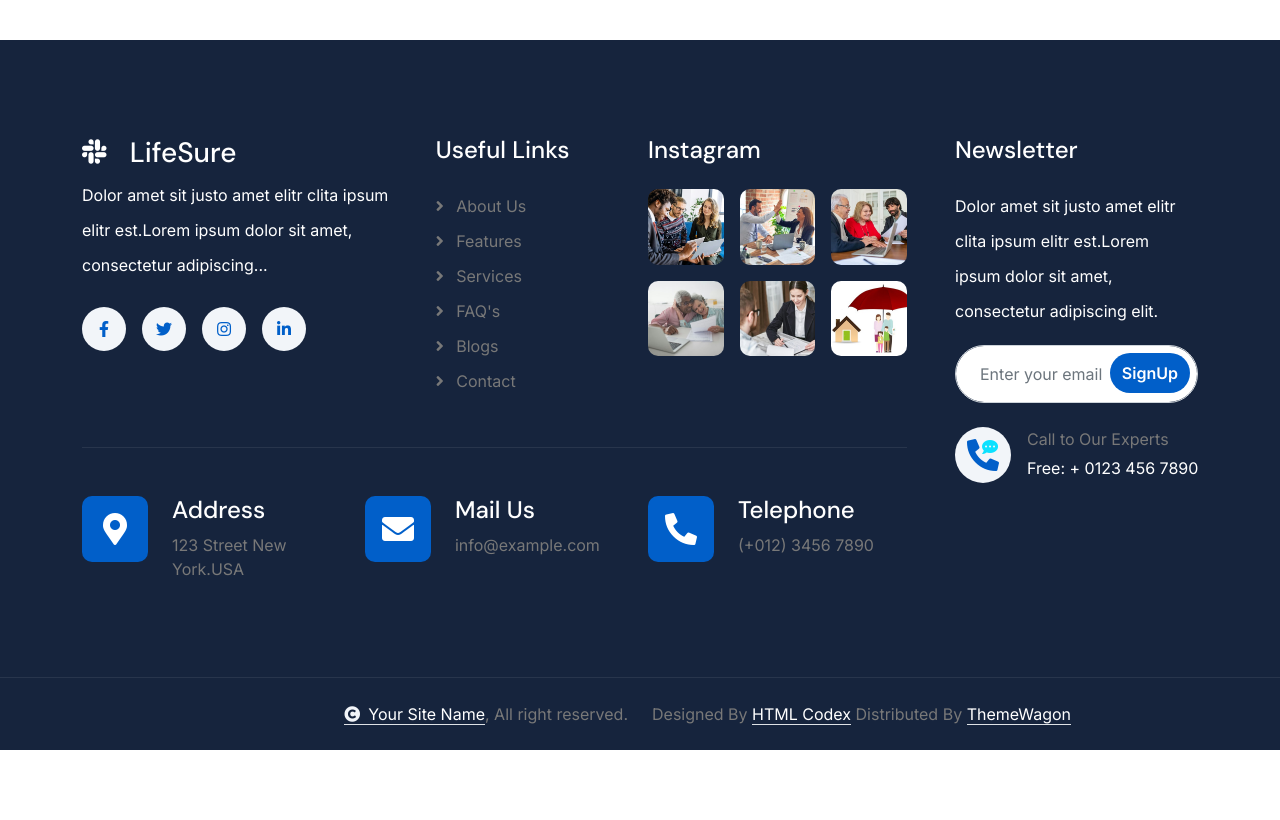
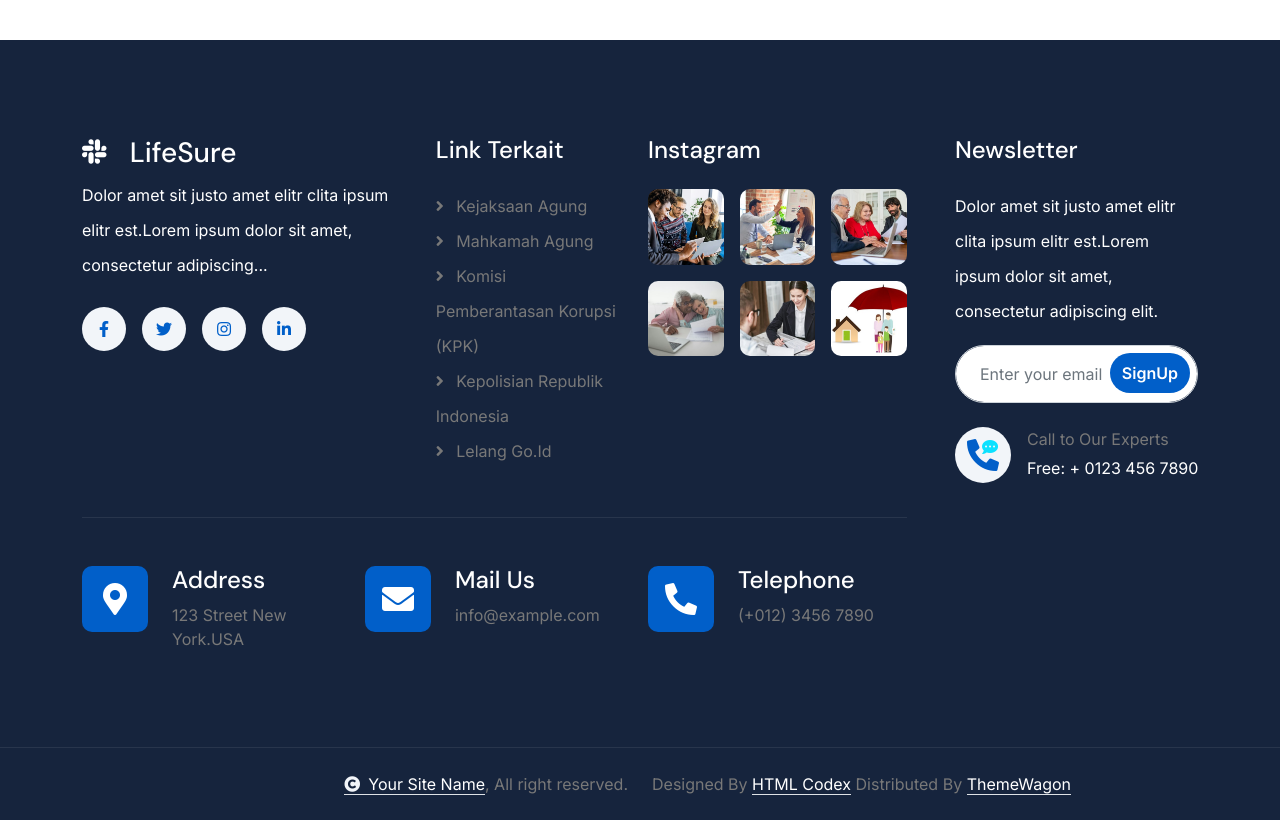
Before and after one commit to ikhlasul0507/kn-sukabumi, a plain HTML site: page index.html in a window 1280 px wide. Shown: the part 6920-7740 px from the top of the page. Before the commit the page ends 7670 px from the top, so only its background shows below. Drawn offline with nearby package versions, Linux system fonts and the light colour scheme; animation ran at ten frames a second.

```diff
--- a/index.html
+++ b/index.html
@@ -160,9 +160,9 @@
                                 <span class="dropdown-toggle">Informasi</span>
                             </a>
                             <div class="dropdown-menu">
-                                <a href="feature.html" class="dropdown-item">Our Features</a>
-                                <a href="team.html" class="dropdown-item">Our team</a>
-                                <a href="testimonial.html" class="dropdown-item">Testimonial</a>
+                                <a href="feature.html" class="dropdown-item">Info Perkara</a>
+                                <a href="team.html" class="dropdown-item">Pelayanan Informasi Publik</a>
+                                <a href="testimonial.html" class="dropdown-item">Majalah Kejaksaan</a>
                                 <a href="FAQ.html" class="dropdown-item">FAQs</a>
                                 <a href="404.html" class="dropdown-item">404 Page</a>
                             </div>
@@ -931,13 +931,12 @@
                             </div>
                             <div class="col-md-6 col-lg-6 col-xl-3">
                                 <div class="footer-item">
-                                    <h4 class="text-white mb-4">Useful Links</h4>
-                                    <a href="#"><i class="fas fa-angle-right me-2"></i> About Us</a>
-                                    <a href="#"><i class="fas fa-angle-right me-2"></i> Features</a>
-                                    <a href="#"><i class="fas fa-angle-right me-2"></i> Services</a>
-                                    <a href="#"><i class="fas fa-angle-right me-2"></i> FAQ's</a>
-                                    <a href="#"><i class="fas fa-angle-right me-2"></i> Blogs</a>
-                                    <a href="#"><i class="fas fa-angle-right me-2"></i> Contact</a>
+                                    <h4 class="text-white mb-4">Link Terkait</h4>
+                                    <a href="https://www.kejaksaan.go.id/"><i class="fas fa-angle-right me-2"></i> Kejaksaan Agung</a>
+                                    <a href="https://www.mahkamahagung.go.id/id"><i class="fas fa-angle-right me-2"></i> Mahkamah Agung</a>
+                                    <a href="https://www.kpk.go.id/id"><i class="fas fa-angle-right me-2"></i> Komisi Pemberantasan Korupsi (KPK)</a>
+                                    <a href="https://polri.go.id/"><i class="fas fa-angle-right me-2"></i> Kepolisian Republik Indonesia</a>
+                                    <a href="https://lelang.go.id/"><i class="fas fa-angle-right me-2"></i> Lelang Go.Id</a>
                                 </div>
                             </div>
                             <div class="col-md-6 col-lg-6 col-xl-4">
```
